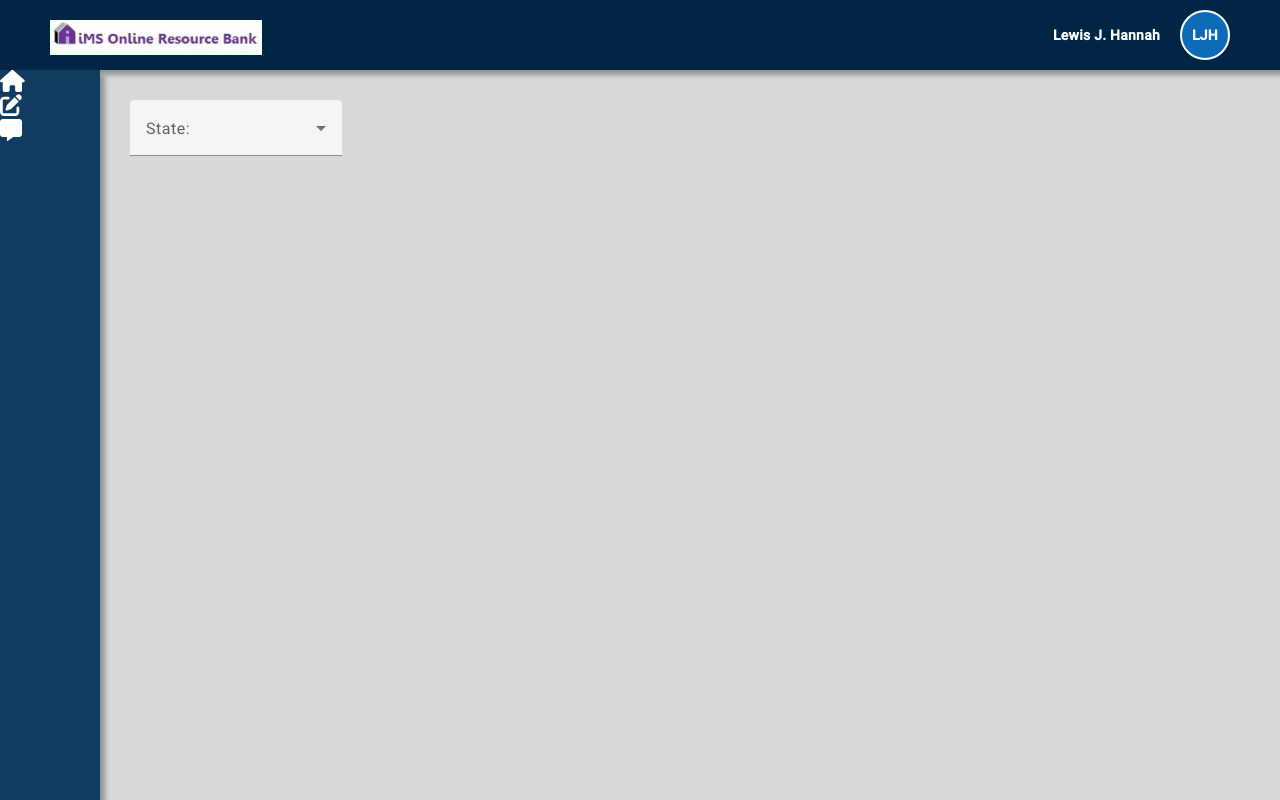
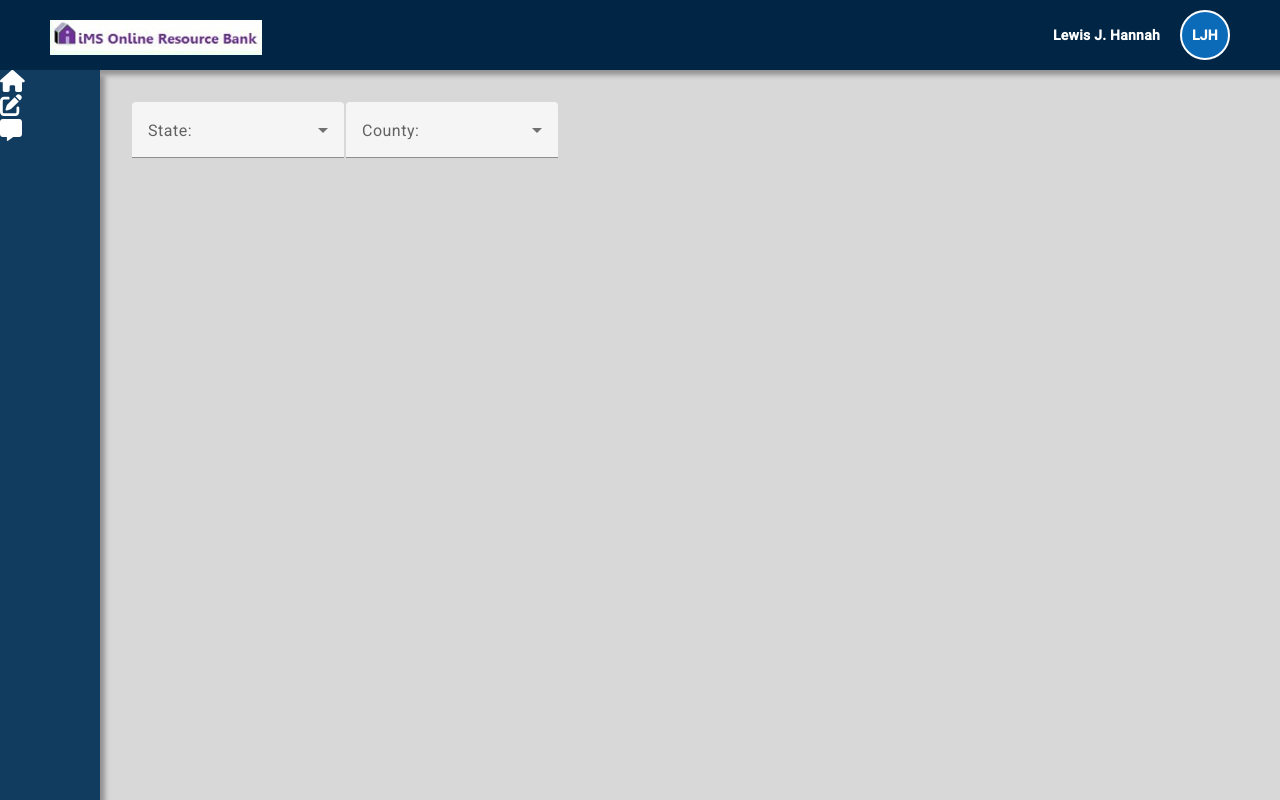
Before and after one commit to ljhannah74/ORB, an Angular app: page / in a window 1280 px wide. Built offline with nearby package versions, Linux system fonts and the light colour scheme; a web font is replaced by a local one.

Commit message:
Added County Selector Component

```diff
--- a/angular.json
+++ b/angular.json
@@ -102,5 +102,8 @@
         }
       }
     }
+  },
+  "cli": {
+    "analytics": false
   }
 }
--- a/src/app/main/main.component.html
+++ b/src/app/main/main.component.html
@@ -1,5 +1,6 @@
-<div class="container">
-    <div>
+<table>
+    <tr>
+        <td>
             <single-select
                 placeholder="Choose State..."
                 [options]="states"
@@ -9,5 +10,17 @@
                 (valueChange)="stateChanged($event)"
                 >
             </single-select>
-    </div>
-</div>
+        </td>
+        <td>
+            <single-select
+                placeholder="Choose County..."
+                [options]="counties"
+                label="county"
+                primaryKey="county"
+                caption="County:"
+                (valueChange)="countyChanged($event)"
+                >
+            </single-select>
+        </td>
+    </tr>
+</table>
--- a/src/app/main/main.component.ts
+++ b/src/app/main/main.component.ts
@@ -8,12 +8,34 @@ import { Component } from '@angular/core';
 export class MainComponent {
 stateChanged(value: any) {
   this.selectedState = value;
+  this.counties = this.allCounties.filter((c) => c.st == this.selectedState);
 }
+
+countyChanged(value: any) {
+  this.selectedCounty = value;
+}
+
   states = [
     { st: 'PA'},
     { st: 'MD'},
     { st: 'FL'}
   ];
 
+  allCounties = [
+    { county: 'ALLEGHENY', st: 'PA'},
+    { county: 'WASHINGTON', st: 'PA'},
+    { county: 'BEAVER', st: 'PA'},
+    { county: 'ANNEARUNDEL', st: 'MD'},
+    { county: 'BALTIMORE', st: 'MD'},
+    { county: 'PALMBEACH', st: 'FL'},
+    { county: 'BROWARD', st: 'FL'},
+    { county: 'BREVARD', st: 'FL'}
+  ];
+
+  counties = [
+    { county: '', st: '' }
+  ];
+
+  selectedCounty? : {};
   selectedState?: {};
 }
```
Lines whose indentation alone changed are shown as unchanged.
